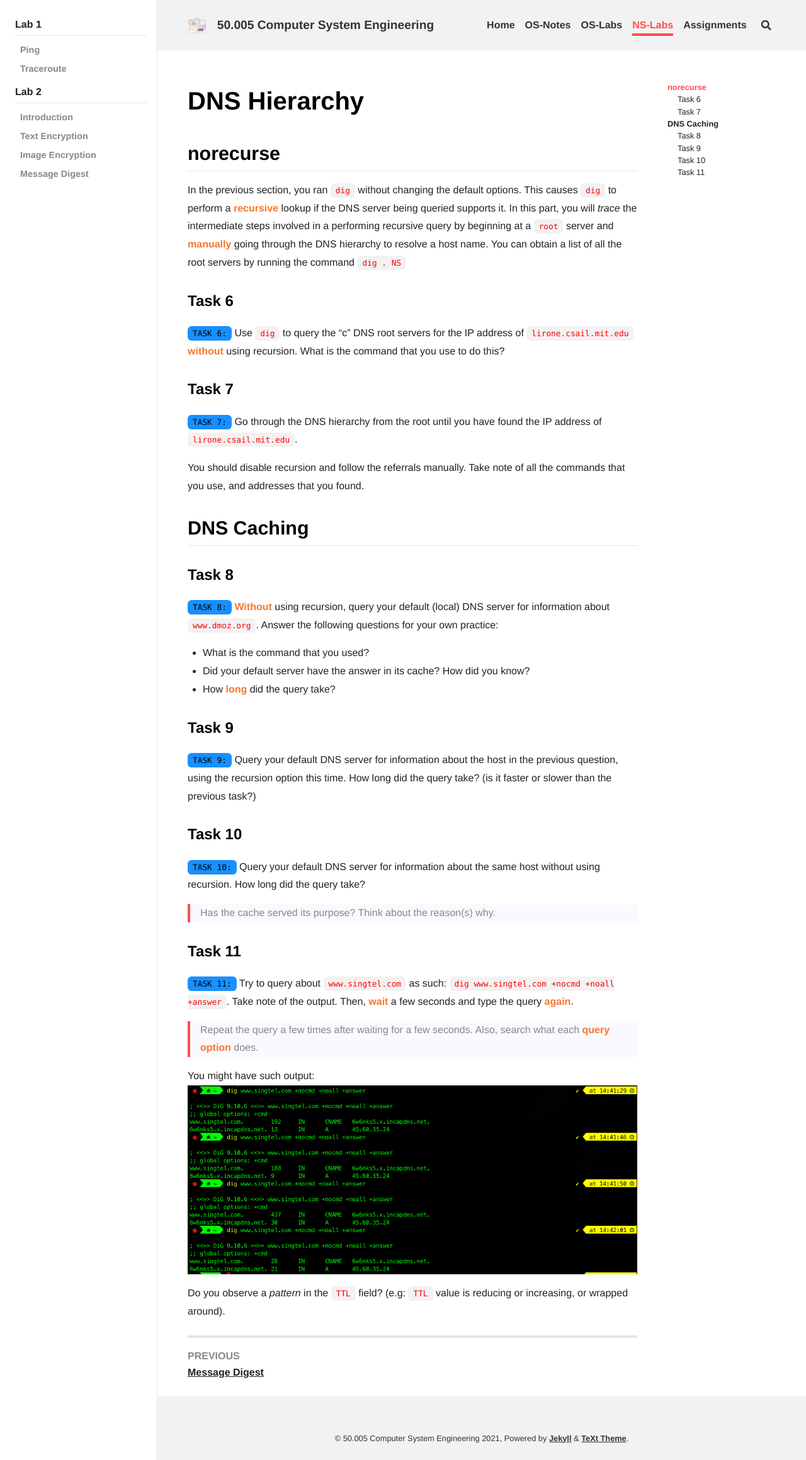
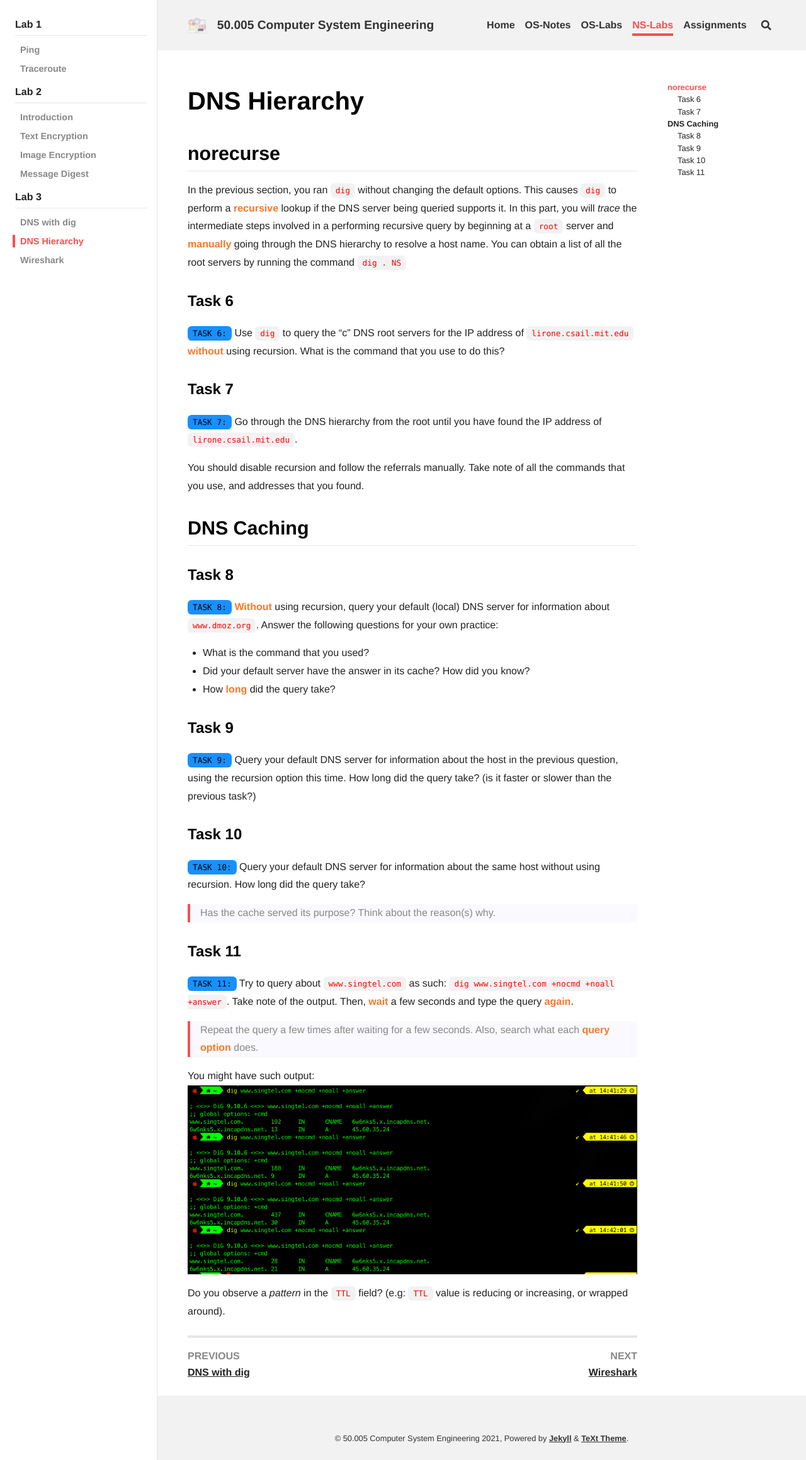
Before and after one commit to natalieagus/50005-2023, a Jekyll site: the page built from _ns_labs/lab3_2-hierarchy-caching.md, in a window 1280 px wide. Shown: the whole page at 63% size. Built offline with Jekyll 4.4.1, drawn with Linux system fonts in a browser that asks for light colours; nearby versions of some CDN libraries; some web fonts are replaced.

Commit message:
feat: add nslab3 in sidenav

```diff
--- a/_data/navigation.yml
+++ b/_data/navigation.yml
@@ -114,6 +114,14 @@ ns_labs:
         url: /ns_labs/lab2_3-sym-img
       - title: Message Digest
         url: /ns_labs/lab2_4-sign
+  - title: Lab 3
+    children:
+      - title: DNS with dig
+        url: /ns_labs/lab3_1-intro
+      - title: DNS Hierarchy
+        url: /ns_labs/lab3_2-hierarchy-caching
+      - title: Wireshark
+        url: /ns_labs/lab3_3-wireshark
 
 assignments:
   - title: PA1 - Shell
```
